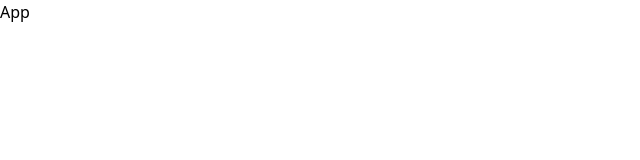
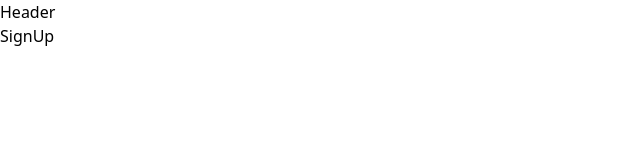
Before and after one commit to Nadia982/mern-real-estate, a React (Vite) app in the folder client/: page /sign-up in a window 1280 px wide. Shown: the top 160 px of the page, without its empty margins (0-640 px from the left). Built offline with nearby package versions, Linux system fonts and the light colour scheme.

Commit message:
added Header component

```diff
--- a/client/src/App.jsx
+++ b/client/src/App.jsx
@@ -1,8 +1,26 @@
-import React from 'react'
+import { BrowserRouter, Routes, Route } from 'react-router-dom'
+import Home from './pages/Home';
+import SignIn from './pages/SignIn';
+import SignUp from './pages/SignUp';
+import About from './pages/About';
+import Profile from './pages/Profile';
+import Header from './components/Header';
 
 const App = () => {
   return (
-    <h1 className='text-red-500'>App</h1>
+    // <>
+    // <h1>Hi</h1>
+    <BrowserRouter>
+    <Header/>
+      <Routes>
+        <Route path='/' element={<Home/>}/>
+        <Route path='/sign-in' element={<SignIn/>}/>
+        <Route path="/sign-up" element={<SignUp/>}/>
+        <Route path="/about" element={<About/>}/>
+        <Route path="/profile" element={<Profile/>}/>
+      </Routes>
+    </BrowserRouter>
+    // </>
   )
 }
 
--- /dev/null
+++ b/client/src/components/Header.jsx
@@ -0,0 +1,7 @@
+import React from 'react'
+
+export default function Header() {
+  return (
+    <div>Header</div>
+  )
+}
--- a/client/src/pages/About.jsx
+++ b/client/src/pages/About.jsx
@@ -1,9 +1,7 @@
 import React from 'react'
 
-const About = () => {
+export default function About() {
   return (
     <div>About</div>
   )
 }
-
-export default About
--- a/client/src/pages/Home.jsx
+++ b/client/src/pages/Home.jsx
@@ -1,9 +1,7 @@
 import React from 'react'
 
-const Home = () => {
+export default function Home() {
   return (
     <div>Home</div>
   )
 }
-
-export default Home
--- a/client/src/pages/Profile.jsx
+++ b/client/src/pages/Profile.jsx
@@ -1,9 +1,7 @@
 import React from 'react'
 
-const Profile = () => {
+export default function Profile() {
   return (
     <div>Profile</div>
   )
 }
-
-export default Profile
--- a/client/src/pages/SignIn.jsx
+++ b/client/src/pages/SignIn.jsx
@@ -1,9 +1,7 @@
 import React from 'react'
 
-const SignIn = () => {
+export default function SignIn() {
   return (
     <div>SignIn</div>
   )
 }
-
-export default SignIn
--- /dev/null
+++ b/client/src/pages/SignUp.jsx
@@ -0,0 +1,7 @@
+import React from 'react'
+
+export default function SignUp() {
+  return (
+    <div>SignUp</div>
+  )
+}
```
Also changed, not shown: client/src/pages/SignOut.jsx (deleted, +0 -9 lines).
